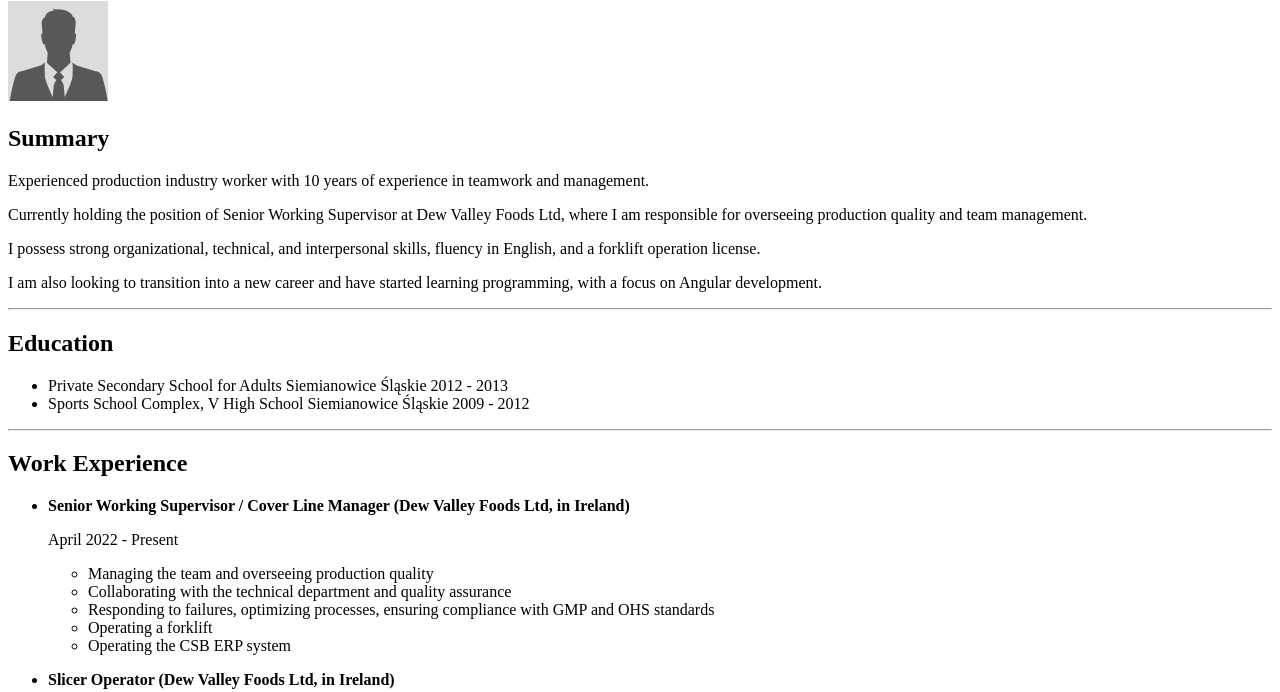
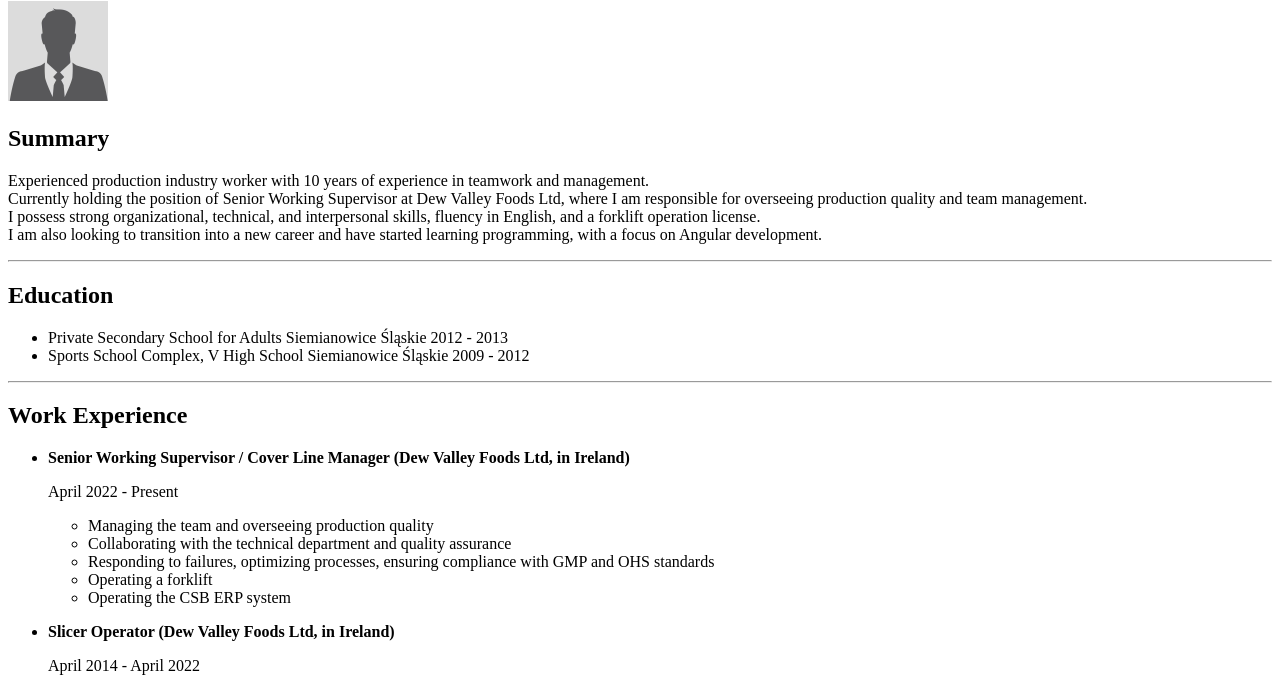
Before and after one commit to wojciech-kawa/cv-html, a plain HTML site: page index.html in a window 1280 px wide. Shown: the part 79-771 px from the top of the page. Drawn offline with Linux system fonts and the light colour scheme.

Commit message:
Add files via upload

```diff
--- a/index.html
+++ b/index.html
@@ -10,10 +10,12 @@
                 height="100"
                  alt="cv profile photo" />
              <h2>Summary</h2>
-             <p>Experienced production industry worker with 10 years of experience in teamwork and management. </p>
-             <p>Currently holding the position of Senior Working Supervisor at Dew Valley Foods Ltd, where I am responsible for overseeing production quality and team management.</p>
-             <p>I possess strong organizational, technical, and interpersonal skills, fluency in English, and a forklift operation license.</p>
-             <p>I am also looking to transition into a new career and have started learning programming, with a focus on Angular development.</p>
+             <p>
+             Experienced production industry worker with 10 years of experience in teamwork and management.<br />
+             Currently holding the position of Senior Working Supervisor at Dew Valley Foods Ltd, where I am responsible for overseeing production quality and team management.<br />
+             I possess strong organizational, technical, and interpersonal skills, fluency in English, and a forklift operation license.<br />
+             I am also looking to transition into a new career and have started learning programming, with a focus on Angular development.<br />
+             </p>
         <hr />
             <h2>Education</h2>
             <ul>
@@ -129,4 +131,5 @@
               </article>
 
         </body>
+
 </html>
```
Also changed, not shown: contact.html (+1 -1 lines).
